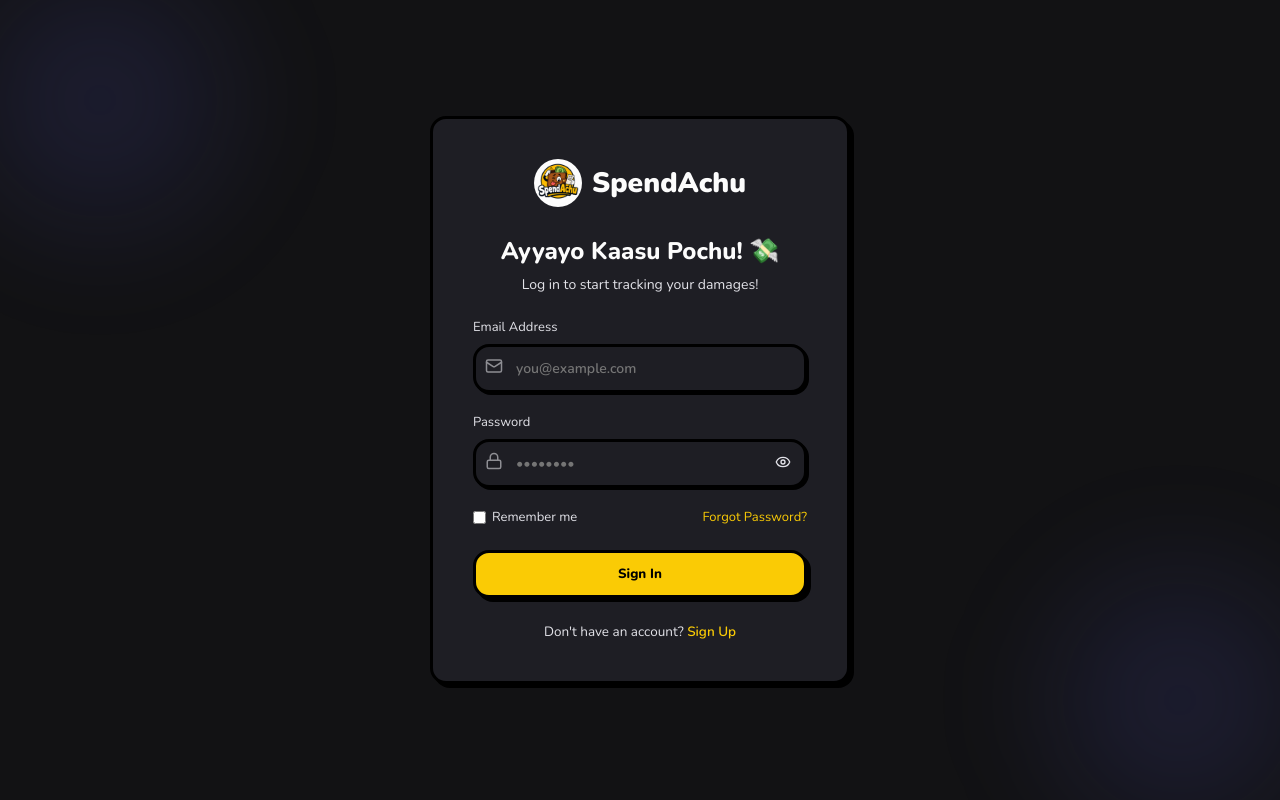
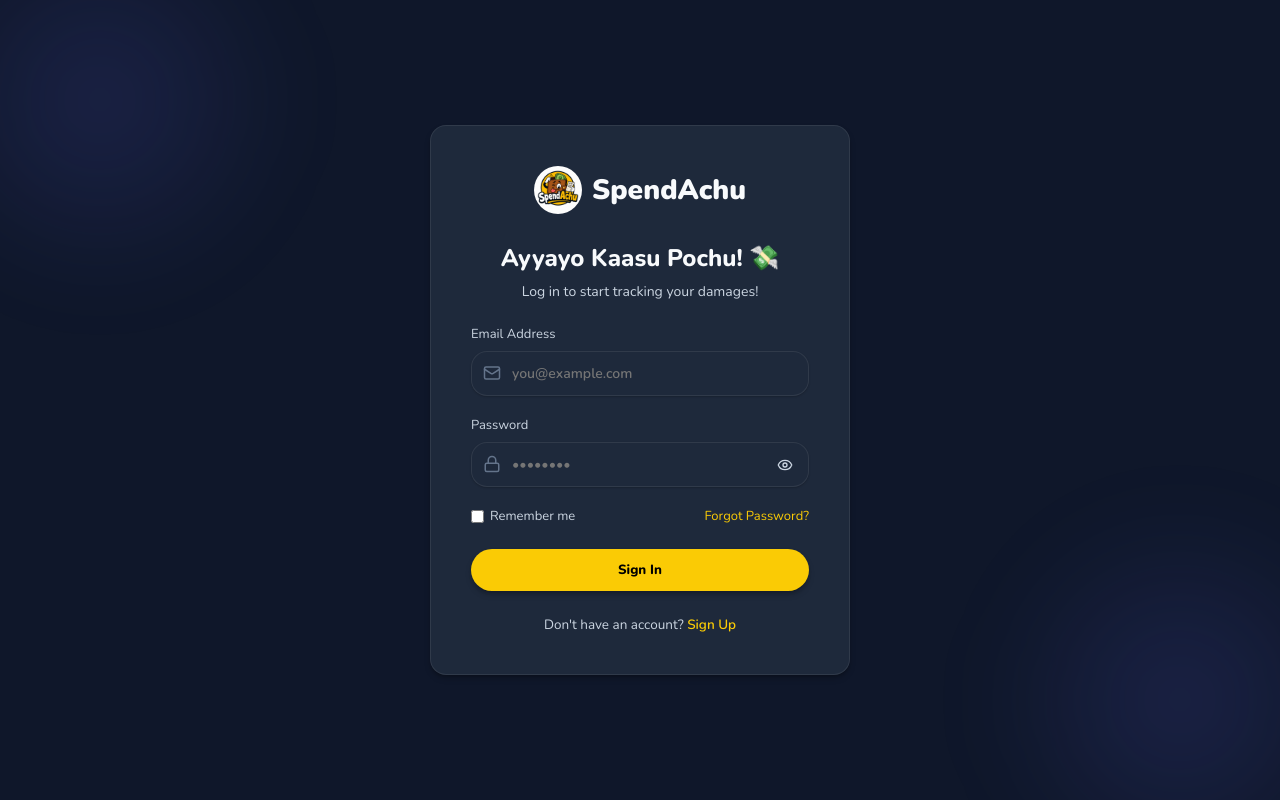
Before and after one commit to Venkatesh2005947/spendachu, a React (Vite) app: page / in a window 1280 px wide. Built offline with nearby package versions, Linux system fonts and the light colour scheme.

Commit message:
Fix UI layout overlap and modernize styling to clean finance-app theme

```diff
--- a/src/components/RecentlyDeleted/RecentlyDeleted.jsx
+++ b/src/components/RecentlyDeleted/RecentlyDeleted.jsx
@@ -120,9 +120,10 @@
                             padding: '6px 12px',
                             background: 'var(--accent-primary)',
                             color: '#000000',
-                            border: '2px solid #000000',
+                            border: 'none',
+                            borderRadius: 'var(--radius-full)',
                             fontWeight: 'bold',
-                            boxShadow: '1px 1px 0px #000000'
+                            boxShadow: 'var(--shadow-sm)'
                           }}
                         >
                           <RotateCcw size={13} />
--- a/src/index.css
+++ b/src/index.css
@@ -17,24 +17,58 @@
   --transition-smooth: 0.25s cubic-bezier(0.4, 0, 0.2, 1);
   --transition-slow: 0.4s cubic-bezier(0.4, 0, 0.2, 1);
 
-  /* Playful Meme Colors */
+  /* Playful Meme Colors Modernized */
   --accent-primary: #facb05; /* SpendAchu Yellow */
   --accent-gradient: #facb05;
   --accent-gradient-hover: #e5b800;
 
-  /* Light Theme (Playful Cream/Yellow) */
-  --bg-primary: #fffbeb; /* Cream Yellow */
-  --bg-secondary: #fef3c7; /* Lighter Amber */
+  /* Light Theme (Modern Clean Finance App) */
+  --bg-primary: #f8fafc; /* Sleek Off-White/Slate 50 */
+  --bg-secondary: #f1f5f9; /* Slate 100 */
   --bg-sidebar: #ffffff;
   --card-bg: #ffffff;
-  --card-border: #000000;
+  --card-border: rgba(0, 0, 0, 0.08);
+  --border-color: rgba(0, 0, 0, 0.08);
 
-  --text-primary: #000000;
-  --text-secondary: #27272a;
-  --text-muted: #71717a;
-  --text-on-sidebar: #000000;
+  --text-primary: #0f172a; /* Slate 900 */
+  --text-secondary: #475569; /* Slate 600 */
+  --text-muted: #94a3b8; /* Slate 400 */
+  --text-on-sidebar: #0f172a;
 
   --accent-secondary: #10b981; /* Green */
+
+  --success: #10b981;
+  --warning: #f59e0b;
+  --danger: #ef4444;
+
+  --success-bg: rgba(16, 185, 129, 0.08);
+  --warning-bg: rgba(245, 158, 11, 0.08);
+  --danger-bg: rgba(239, 68, 68, 0.08);
+
+  --shadow-sm: 0 1px 2px 0 rgba(0, 0, 0, 0.05);
+  --shadow-md: 0 4px 6px -1px rgba(0, 0, 0, 0.05), 0 2px 4px -2px rgba(0, 0, 0, 0.05), 0 0 0 1px rgba(0, 0, 0, 0.02);
+  --shadow-lg: 0 10px 15px -3px rgba(0, 0, 0, 0.05), 0 4px 6px -4px rgba(0, 0, 0, 0.05), 0 0 0 1px rgba(0, 0, 0, 0.02);
+
+  --backdrop-blur: blur(12px);
+}
+
+[data-theme="dark"] {
+  /* Dark Theme Overrides */
+  --bg-primary: #0f172a; /* Slate 900 */
+  --bg-secondary: #1e293b; /* Slate 800 */
+  --bg-sidebar: #0f172a;
+  --card-bg: #1e293b;
+  --card-border: rgba(255, 255, 255, 0.08);
+  --border-color: rgba(255, 255, 255, 0.08);
+
+  --text-primary: #f8fafc;
+  --text-secondary: #cbd5e1;
+  --text-muted: #64748b;
+  --text-on-sidebar: #f8fafc;
+
+  --accent-primary: #facb05;
+  --accent-gradient: #facb05;
+  --accent-gradient-hover: #e5b800;
 
   --success: #10b981;
   --warning: #f59e0b;
@@ -44,41 +78,9 @@
   --warning-bg: rgba(245, 158, 11, 0.15);
   --danger-bg: rgba(239, 68, 68, 0.15);
 
-  --shadow-sm: 2px 2px 0px #000000;
-  --shadow-md: 4px 4px 0px #000000;
-  --shadow-lg: 6px 6px 0px #000000;
-
-  --backdrop-blur: none;
-}
-
-[data-theme="dark"] {
-  /* Dark Theme Overrides (Warm Charcoal and Yellow Accent) */
-  --bg-primary: #121214;
-  --bg-secondary: #1a1a1e;
-  --bg-sidebar: #121214;
-  --card-bg: #1e1e24;
-  --card-border: #000000;
-
-  --text-primary: #fcfcfc;
-  --text-secondary: #e2e2e8;
-  --text-muted: #8e8e93;
-  --text-on-sidebar: #fcfcfc;
-
-  --accent-primary: #facb05;
-  --accent-gradient: #facb05;
-  --accent-gradient-hover: #e5b800;
-
-  --success: #10b981;
-  --warning: #f59e0b;
-  --danger: #ef4444;
-
-  --success-bg: rgba(16, 185, 129, 0.2);
-  --warning-bg: rgba(245, 158, 11, 0.2);
-  --danger-bg: rgba(239, 68, 68, 0.2);
-
-  --shadow-sm: 2px 2px 0px #000000;
-  --shadow-md: 4px 4px 0px #000000;
-  --shadow-lg: 6px 6px 0px #000000;
+  --shadow-sm: 0 1px 2px 0 rgba(0, 0, 0, 0.2);
+  --shadow-md: 0 4px 6px -1px rgba(0, 0, 0, 0.25), 0 2px 4px -2px rgba(0, 0, 0, 0.25);
+  --shadow-lg: 0 10px 15px -3px rgba(0, 0, 0, 0.3), 0 4px 6px -4px rgba(0, 0, 0, 0.3);
 }
 
 /* ==========================================================================
@@ -134,28 +136,28 @@
    ========================================================================== */
 .glass-card {
   background: var(--card-bg);
-  border: 3px solid #000000 !important;
+  border: 1px solid var(--border-color) !important;
   border-radius: var(--radius-md);
   box-shadow: var(--shadow-md) !important;
   backdrop-filter: var(--backdrop-blur);
   -webkit-backdrop-filter: var(--backdrop-blur);
-  transition: border-color var(--transition-fast);
+  transition: border-color var(--transition-fast), box-shadow var(--transition-fast);
 }
 
 .glass-card:hover {
-  /* Stable, no movement */
+  box-shadow: var(--shadow-lg) !important;
 }
 
 .glow-btn {
   background: var(--accent-primary) !important;
   color: #000000 !important;
-  border: 3px solid #000000 !important;
-  border-radius: var(--radius-md);
+  border: none !important;
+  border-radius: var(--radius-full) !important;
   padding: 12px 24px;
   font-weight: 800;
   cursor: pointer;
   box-shadow: var(--shadow-md) !important;
-  transition: background-color var(--transition-fast), opacity var(--transition-fast);
+  transition: background-color var(--transition-fast), opacity var(--transition-fast), transform var(--transition-fast);
   display: inline-flex;
   align-items: center;
   gap: 8px;
@@ -163,10 +165,12 @@
 
 .glow-btn:hover {
   background: var(--accent-gradient-hover) !important;
+  transform: translateY(-1px);
 }
 
 .glow-btn:active {
   opacity: 0.85;
+  transform: translateY(0);
 }
 
 .glow-btn:disabled {
@@ -177,26 +181,27 @@
 }
 
 .outline-btn {
-  background: #ffffff !important;
-  color: #000000 !important;
-  border: 3px solid #000000 !important;
-  border-radius: var(--radius-md);
+  background: var(--card-bg) !important;
+  color: var(--text-primary) !important;
+  border: 1px solid var(--border-color) !important;
+  border-radius: var(--radius-full) !important;
   padding: 10px 20px;
   font-weight: 700;
   cursor: pointer;
-  box-shadow: var(--shadow-md) !important;
-  transition: background-color var(--transition-fast);
+  box-shadow: var(--shadow-sm) !important;
+  transition: background-color var(--transition-fast), border-color var(--transition-fast);
   display: inline-flex;
   align-items: center;
   gap: 8px;
 }
 
 .outline-btn:hover {
-  background-color: #f3f4f6 !important;
+  background-color: var(--bg-secondary) !important;
+  border-color: var(--text-muted) !important;
 }
 
 .outline-btn:active {
-  background-color: #e5e7eb !important;
+  background-color: var(--bg-primary) !important;
 }
 
 /* ==========================================================================
@@ -493,12 +498,12 @@
   width: 100%;
   padding: 12px 16px;
   border-radius: var(--radius-md);
-  border: 3px solid #000000;
+  border: 1px solid var(--border-color);
   background: var(--card-bg);
   color: var(--text-primary);
   font-size: 14px;
   font-weight: 600;
-  box-shadow: 2px 2px 0px #000000;
+  box-shadow: var(--shadow-sm);
   transition: border-color var(--transition-fast), box-shadow var(--transition-fast);
 }
 
@@ -508,13 +513,13 @@
 }
 
 [data-theme="dark"] .form-control option {
-  background-color: #1e1e24; /* Warm Charcoal */
-  color: #fcfcfc; /* White text */
+  background-color: var(--bg-secondary);
+  color: var(--text-primary);
 }
 
 .form-control:focus {
   border-color: var(--accent-primary);
-  box-shadow: 4px 4px 0px #000000;
+  box-shadow: 0 0 0 3px rgba(250, 203, 5, 0.15);
 }
 
 .form-control-row {
@@ -1184,33 +1189,107 @@
   position: fixed;
   right: 24px;
   z-index: 999;
-  padding: 16px 24px;
-  border-radius: 99px;
-  font-size: 16px;
-  font-weight: 900;
-  box-shadow: 4px 4px 0px #000000;
-  border: 3px solid #000000;
+  padding: 12px 20px;
+  border-radius: var(--radius-full) !important;
+  font-size: 15px;
+  font-weight: 700;
+  box-shadow: 0 4px 14px rgba(0, 0, 0, 0.12) !important;
+  border: none !important;
   display: flex;
   align-items: center;
   gap: 8px;
+  transition: all var(--transition-fast);
+}
+
+.floating-action-btn:hover {
+  transform: translateY(-2px);
+  box-shadow: 0 6px 20px rgba(0, 0, 0, 0.18) !important;
+}
+
+.floating-action-btn:active {
+  transform: translateY(0);
 }
 
 .floating-action-btn.saving {
-  bottom: 96px;
-  background: var(--success);
-  color: #000000;
+  bottom: 88px;
+  background: var(--success) !important;
+  color: #ffffff !important;
 }
 
 .floating-action-btn.spending {
   bottom: 24px;
+  background: var(--accent-primary) !important;
+  color: #000000 !important;
 }
 
 .mobile-text {
   display: none;
 }
 
+/* AI Chatbot Floating Styles */
+.ai-chatbot-toggle {
+  position: fixed;
+  bottom: 152px; /* Stacked above Saving (88px) and Spending (24px) */
+  right: 24px;
+  width: 48px;
+  height: 48px;
+  border-radius: var(--radius-full);
+  background: var(--accent-primary);
+  color: #000000;
+  border: none;
+  box-shadow: 0 4px 14px rgba(0, 0, 0, 0.12);
+  z-index: 1000;
+  display: flex;
+  align-items: center;
+  justify-content: center;
+  cursor: pointer;
+  transition: all var(--transition-fast);
+}
+
+.ai-chatbot-toggle:hover {
+  transform: translateY(-2px);
+  box-shadow: 0 6px 20px rgba(0, 0, 0, 0.18);
+}
+
+.ai-chatbot-toggle:active {
+  transform: translateY(0);
+}
+
+.ai-chatbot-panel {
+  position: fixed;
+  bottom: 24px;
+  right: 232px; /* Sits to the left of the button stack with a 28px gap */
+  width: 360px;
+  height: 500px;
+  max-height: calc(100vh - 48px);
+  z-index: 1000;
+  background: var(--card-bg);
+  border: 1px solid var(--border-color) !important;
+  border-radius: var(--radius-md);
+  box-shadow: var(--shadow-lg) !important;
+  overflow: hidden;
+  display: flex;
+  flex-direction: column;
+  animation: slideUp var(--transition-smooth) forwards;
+}
+
 .tab-content-wrapper {
   width: 100%;
+}
+
+/* Dashboard spacing class */
+.dashboard-container {
+  display: flex;
+  flex-direction: column;
+  gap: 24px;
+  width: 100%;
+  padding-bottom: 24px;
+}
+
+@media (min-width: 769px) {
+  .tab-content-wrapper {
+    padding-right: 240px; /* Separates dashboard cards horizontally from floating buttons */
+  }
 }
 
 @media (max-width: 768px) {
@@ -1222,12 +1301,18 @@
   }
 
   .floating-action-btn {
-    padding: 12px 16px !important;
-    font-size: 14px !important;
+    padding: 10px 14px !important;
+    font-size: 13.5px !important;
     bottom: 16px !important;
     width: calc(50% - 24px) !important;
     justify-content: center;
-    box-shadow: 3px 3px 0px #000000 !important;
+    box-shadow: 0 4px 12px rgba(0, 0, 0, 0.12) !important;
+    border: none !important;
+    transform: none !important;
+  }
+
+  .floating-action-btn:hover {
+    transform: none !important;
   }
 
   .floating-action-btn.saving {
@@ -1240,7 +1325,24 @@
     left: auto !important;
   }
 
+  .ai-chatbot-toggle {
+    bottom: 80px !important; /* Stacked above the Spend button on mobile */
+    right: 16px !important;
+    width: 44px;
+    height: 44px;
+  }
+
+  .ai-chatbot-panel {
+    bottom: 16px !important;
+    left: 16px !important;
+    right: 16px !important;
+    width: auto !important;
+    height: calc(100vh - 110px) !important;
+    max-height: 550px !important;
+    z-index: 1001 !important;
+  }
+
   .tab-content-wrapper {
-    padding-bottom: 100px !important;
+    padding-bottom: 140px !important; /* Proper bottom spacing to scroll clear of mobile buttons */
   }
 }
```
Also changed, not shown: src/App.jsx (+9 -9 lines), src/components/AIInsights/AIChatbot.jsx (+4 -24 lines), src/components/Dashboard/StatCards.jsx (+4 -4 lines), src/components/Feedback/FeedbackForm.jsx (+5 -5 lines).
